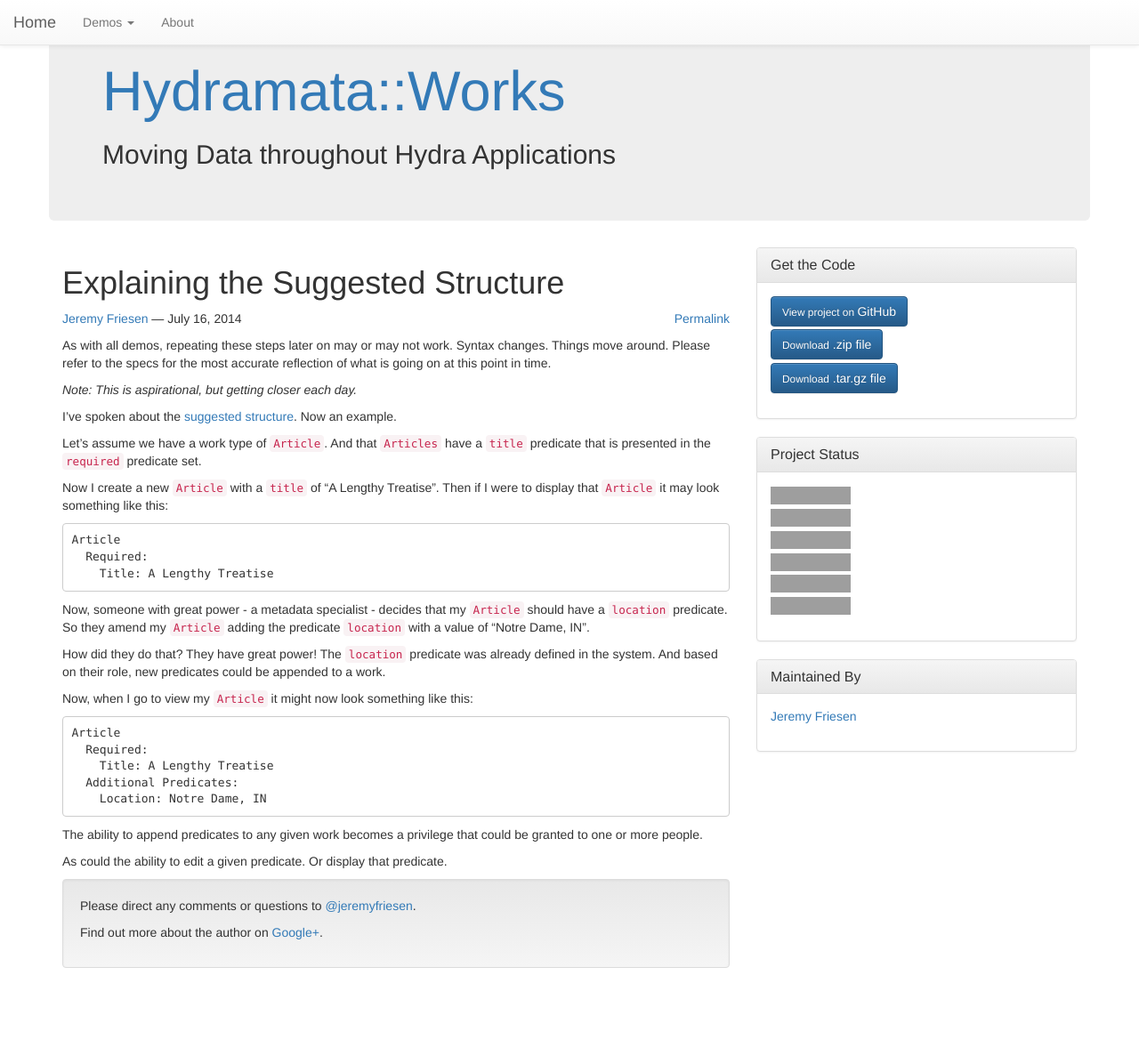
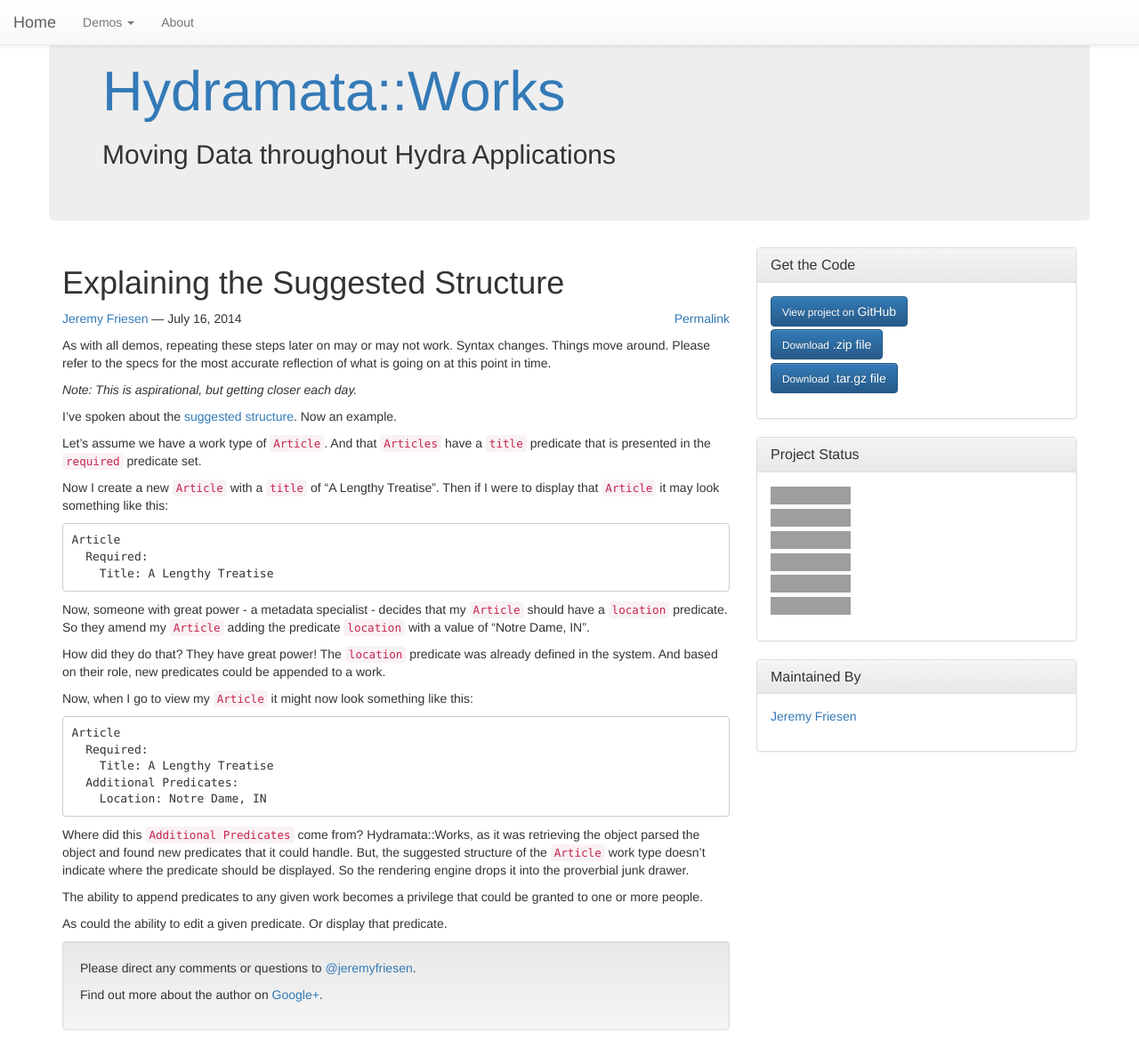
Before and after one commit to jeremyf/hydramata-works, a Jekyll site: the page built from _posts/2014-07-16-explaining-the-suggested-structure.md, in a window 1280 px wide and 1178 px high. Shown: the whole window at 89% size. Built offline with Jekyll 4.4.1, drawn with Linux system fonts in a browser that asks for light colours; nearby versions of some CDN libraries; Markdown is read by kramdown in place of the engine named in the settings; grey boxes are pictures that could not be loaded.

Commit message:
Updating Additional Predicates

````diff
--- a/_posts/2014-07-16-explaining-the-suggested-structure.md
+++ b/_posts/2014-07-16-explaining-the-suggested-structure.md
@@ -40,6 +40,11 @@ Article
     Location: Notre Dame, IN
 ```
 
+Where did this `Additional Predicates` come from?
+Hydramata::Works, as it was retrieving the object parsed the object and found new predicates that it could handle.
+But, the suggested structure of the `Article` work type doesn't indicate where the predicate should be displayed.
+So the rendering engine drops it into the proverbial junk drawer.
+
 The ability to append predicates to any given work becomes a privilege that could be granted to one or more people.
 
 As could the ability to edit a given predicate. Or display that predicate.
````
